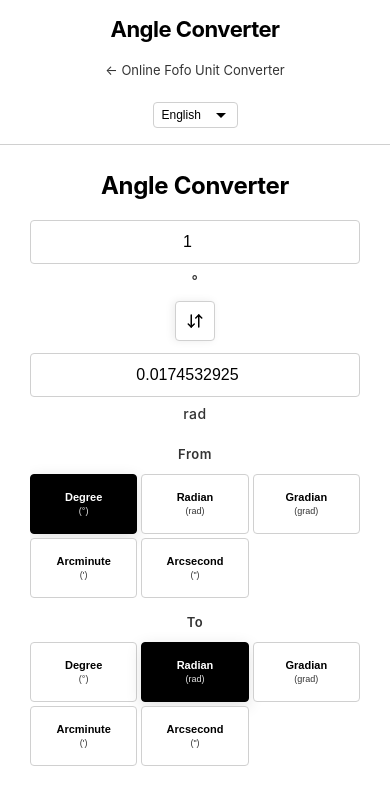
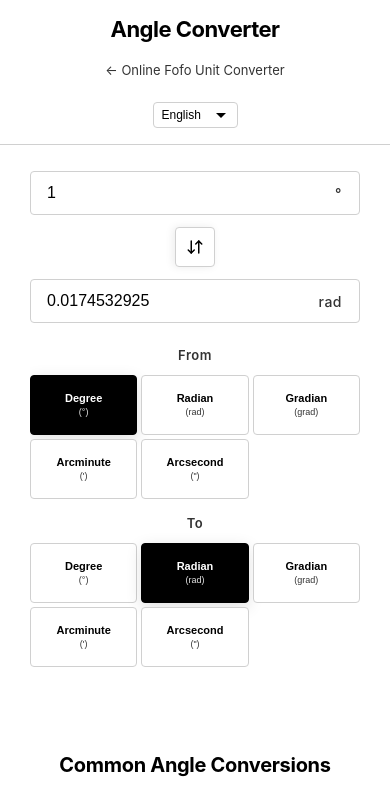
Before and after one commit to fffshiyu/FoFoFreeCoverter, a React (Vite) app: page /angle-converter in a window 390 px wide. Shown: the top 791 px of the page. Built offline with nearby package versions, Linux system fonts and the light colour scheme; a web font is replaced by a local one.

Commit message:
Fix homepage tabs to stay on page, add more examples, improve mobile layout

```diff
--- a/src/components/UnitConverter.css
+++ b/src/components/UnitConverter.css
@@ -49,6 +49,7 @@
   gap: 16px;
   width: 100%;
   max-width: 100%;
+  position: relative;
 }
 
 .value-input-group,
@@ -60,12 +61,20 @@
   flex-direction: column;
   gap: 8px;
   align-items: center;
+  position: relative;
+}
+
+.input-wrapper {
+  position: relative;
+  width: 100%;
+  display: flex;
+  align-items: center;
 }
 
 .main-input,
 .main-output {
   width: 100%;
-  padding: 14px 18px;
+  padding: 14px 80px 14px 18px;
   border: 1px solid var(--border-color);
   border-radius: 4px;
   font-size: 18px;
@@ -75,8 +84,18 @@
   transition: all 0.15s ease;
   outline: none;
   font-family: 'CustomFont', sans-serif;
-  text-align: center;
+  text-align: left;
   box-sizing: border-box;
+  position: relative;
+  -moz-appearance: textfield;
+}
+
+.main-input::-webkit-outer-spin-button,
+.main-input::-webkit-inner-spin-button,
+.main-output::-webkit-outer-spin-button,
+.main-output::-webkit-inner-spin-button {
+  -webkit-appearance: none;
+  margin: 0;
 }
 
 .main-input:focus {
@@ -102,16 +121,36 @@
 
 .input-unit-label,
 .output-unit-label {
+  position: absolute;
+  right: 18px;
+  top: 50%;
+  transform: translateY(-50%);
   font-size: 14px;
   font-weight: 500;
   color: var(--text-secondary);
-  text-align: center;
   letter-spacing: 0.5px;
   display: flex;
   align-items: center;
-  justify-content: center;
   gap: 4px;
-  width: 100%;
+  pointer-events: none;
+  z-index: 1;
+}
+
+.input-unit-label-inline,
+.output-unit-label-inline {
+  position: absolute;
+  right: 18px;
+  top: 50%;
+  transform: translateY(-50%);
+  font-size: 14px;
+  font-weight: 500;
+  color: var(--text-secondary);
+  letter-spacing: 0.5px;
+  display: flex;
+  align-items: center;
+  gap: 4px;
+  pointer-events: none;
+  z-index: 1;
 }
 
 .input-flag,
@@ -248,8 +287,7 @@
   justify-content: center;
   box-shadow: var(--shadow);
   flex-shrink: 0;
-  align-self: flex-end;
-  margin-bottom: 32px;
+  align-self: center;
 }
 
 .swap-button-large:hover {
--- a/src/components/UnitConverter.tsx
+++ b/src/components/UnitConverter.tsx
@@ -14,26 +14,6 @@ export default function UnitConverter({ category }: UnitConverterProps) {
   const { t, language } = useLanguage();
   const categoryData = unitCategories[category];
   const unitEntries = Object.entries(categoryData.units);
-
-  const categoryLabels: Record<UnitCategory, keyof typeof t> = {
-    length: 'length',
-    weight: 'weight',
-    temperature: 'temperature',
-    volume: 'volume',
-    time: 'time',
-    area: 'area',
-    speed: 'speed',
-    energy: 'energy',
-    pressure: 'pressure',
-    power: 'power',
-    data: 'data',
-    angle: 'angle',
-    frequency: 'frequency',
-    force: 'force',
-    torque: 'torque',
-    density: 'density',
-    currency: 'currency',
-  };
 
   const [fromValue, setFromValue] = useState<string>('1');
   const [toValue, setToValue] = useState<string>('');
@@ -134,13 +114,11 @@ export default function UnitConverter({ category }: UnitConverterProps) {
 
   return (
     <div className="converter-container">
-      <div className="converter-header">
-        <h2>{t[categoryLabels[category]]} {t.converter}</h2>
-      </div>
 
       <div className="converter-input-output-section">
         <div className="input-output-row">
           <div className="value-input-group">
+            <div className="input-wrapper">
               <input
                 type="number"
                 className="main-input"
@@ -148,11 +126,12 @@ export default function UnitConverter({ category }: UnitConverterProps) {
                 onChange={(e) => handleFromChange(e.target.value)}
                 placeholder={t.inputValue}
               />
-            <div className="input-unit-label">
+              <div className="input-unit-label-inline">
                 {category === 'currency' && getCurrencyFlag(fromUnit) && (
                   <span className="input-flag">{getCurrencyFlag(fromUnit)} </span>
                 )}
                 {fromUnitObj.symbol}
+              </div>
             </div>
           </div>
 
@@ -166,6 +145,7 @@ export default function UnitConverter({ category }: UnitConverterProps) {
           </button>
 
           <div className="value-output-group">
+            <div className="input-wrapper">
               <input
                 type="number"
                 className="main-output"
@@ -173,11 +153,12 @@ export default function UnitConverter({ category }: UnitConverterProps) {
                 onChange={(e) => handleToChange(e.target.value)}
                 placeholder={t.inputValue}
               />
-            <div className="output-unit-label">
+              <div className="output-unit-label-inline">
                 {category === 'currency' && getCurrencyFlag(toUnit) && (
                   <span className="output-flag">{getCurrencyFlag(toUnit)} </span>
                 )}
                 {toUnitObj.symbol}
+              </div>
             </div>
           </div>
         </div>
--- a/src/pages/ConverterPage.css
+++ b/src/pages/ConverterPage.css
@@ -51,10 +51,10 @@
 }
 
 .converter-page-layout {
-  display: flex;
-  flex-direction: row;
-  align-items: flex-start;
-  justify-content: center;
+  display: grid;
+  grid-template-columns: auto 1fr auto;
+  align-items: start;
+  justify-items: center;
   gap: 20px;
   max-width: 1600px;
   margin: 0 auto;
@@ -63,15 +63,29 @@
   flex: 1;
 }
 
+.sidebar-ads-left {
+  grid-column: 1;
+  justify-self: end;
+}
+
+.sidebar-ads-right {
+  grid-column: 3;
+  justify-self: start;
+}
+
 .converter-page-main {
-  flex: 1;
+  grid-column: 2;
+}
+
+.converter-page-main {
   max-width: 900px;
+  width: 100%;
   margin: 0 auto;
   display: flex;
   flex-direction: column;
   gap: 40px;
-  width: 100%;
   align-items: center;
+  justify-self: center;
 }
 
 .converter-page-main > * {
@@ -152,7 +166,18 @@
   }
 
   .converter-page-layout {
+    grid-template-columns: 1fr;
     padding: 20px;
+  }
+
+  .sidebar-ads-left,
+  .sidebar-ads-right {
+    display: none;
+  }
+
+  .converter-page-main {
+    grid-column: 1;
+    max-width: 900px;
   }
 }
 
--- a/src/pages/ConverterPage.tsx
+++ b/src/pages/ConverterPage.tsx
@@ -63,66 +63,105 @@ const examples: Record<UnitCategory, Array<{ from: string; fromValue: number; to
     { from: 'liter', fromValue: 1, to: 'gallon', toValue: 0.264172 },
     { from: 'milliliter', fromValue: 1000, to: 'liter', toValue: 1 },
     { from: 'gallon', fromValue: 1, to: 'liter', toValue: 3.78541 },
+    { from: 'cubicMeter', fromValue: 1, to: 'liter', toValue: 1000 },
+    { from: 'quart', fromValue: 1, to: 'liter', toValue: 0.946353 },
+    { from: 'pint', fromValue: 1, to: 'milliliter', toValue: 473.176 },
   ],
   time: [
     { from: 'hour', fromValue: 1, to: 'minute', toValue: 60 },
     { from: 'day', fromValue: 1, to: 'hour', toValue: 24 },
     { from: 'week', fromValue: 1, to: 'day', toValue: 7 },
+    { from: 'minute', fromValue: 60, to: 'hour', toValue: 1 },
+    { from: 'year', fromValue: 1, to: 'day', toValue: 365 },
+    { from: 'month', fromValue: 1, to: 'day', toValue: 30 },
   ],
   area: [
     { from: 'squareMeter', fromValue: 1, to: 'squareFoot', toValue: 10.7639 },
     { from: 'hectare', fromValue: 1, to: 'acre', toValue: 2.47105 },
     { from: 'squareKilometer', fromValue: 1, to: 'squareMile', toValue: 0.386102 },
+    { from: 'acre', fromValue: 1, to: 'squareMeter', toValue: 4046.86 },
+    { from: 'squareFoot', fromValue: 1, to: 'squareMeter', toValue: 0.092903 },
+    { from: 'squareInch', fromValue: 1, to: 'squareCentimeter', toValue: 6.4516 },
   ],
   speed: [
     { from: 'kilometerPerHour', fromValue: 100, to: 'milePerHour', toValue: 62.1371 },
     { from: 'meterPerSecond', fromValue: 10, to: 'kilometerPerHour', toValue: 36 },
     { from: 'milePerHour', fromValue: 60, to: 'kilometerPerHour', toValue: 96.5606 },
+    { from: 'knot', fromValue: 1, to: 'kilometerPerHour', toValue: 1.852 },
+    { from: 'footPerSecond', fromValue: 1, to: 'meterPerSecond', toValue: 0.3048 },
+    { from: 'meterPerSecond', fromValue: 1, to: 'milePerHour', toValue: 2.23694 },
   ],
   energy: [
     { from: 'joule', fromValue: 1000, to: 'kilojoule', toValue: 1 },
     { from: 'calorie', fromValue: 1, to: 'joule', toValue: 4.184 },
     { from: 'kilowattHour', fromValue: 1, to: 'joule', toValue: 3600000 },
+    { from: 'kilocalorie', fromValue: 1, to: 'calorie', toValue: 1000 },
+    { from: 'btu', fromValue: 1, to: 'joule', toValue: 1055.06 },
+    { from: 'wattHour', fromValue: 1, to: 'joule', toValue: 3600 },
   ],
   pressure: [
     { from: 'pascal', fromValue: 101325, to: 'atmosphere', toValue: 1 },
     { from: 'bar', fromValue: 1, to: 'pascal', toValue: 100000 },
     { from: 'psi', fromValue: 1, to: 'pascal', toValue: 6894.76 },
+    { from: 'kilopascal', fromValue: 1, to: 'pascal', toValue: 1000 },
+    { from: 'torr', fromValue: 1, to: 'pascal', toValue: 133.322 },
+    { from: 'atmosphere', fromValue: 1, to: 'psi', toValue: 14.6959 },
   ],
   power: [
     { from: 'watt', fromValue: 1000, to: 'kilowatt', toValue: 1 },
     { from: 'horsepower', fromValue: 1, to: 'watt', toValue: 745.7 },
     { from: 'kilowatt', fromValue: 1, to: 'horsepower', toValue: 1.34102 },
+    { from: 'megawatt', fromValue: 1, to: 'kilowatt', toValue: 1000 },
+    { from: 'btuPerHour', fromValue: 1, to: 'watt', toValue: 0.293071 },
+    { from: 'kilowatt', fromValue: 1, to: 'watt', toValue: 1000 },
   ],
   data: [
     { from: 'byte', fromValue: 1024, to: 'kilobyte', toValue: 1 },
     { from: 'megabyte', fromValue: 1, to: 'kilobyte', toValue: 1024 },
     { from: 'gigabyte', fromValue: 1, to: 'megabyte', toValue: 1024 },
+    { from: 'terabyte', fromValue: 1, to: 'gigabyte', toValue: 1024 },
+    { from: 'kilobyte', fromValue: 1024, to: 'megabyte', toValue: 1 },
+    { from: 'bit', fromValue: 8, to: 'byte', toValue: 1 },
   ],
   angle: [
     { from: 'degree', fromValue: 180, to: 'radian', toValue: 3.14159 },
     { from: 'radian', fromValue: 1, to: 'degree', toValue: 57.2958 },
     { from: 'degree', fromValue: 90, to: 'gradian', toValue: 100 },
+    { from: 'radian', fromValue: 3.14159, to: 'degree', toValue: 180 },
+    { from: 'arcminute', fromValue: 60, to: 'degree', toValue: 1 },
+    { from: 'arcsecond', fromValue: 3600, to: 'degree', toValue: 1 },
   ],
   frequency: [
     { from: 'hertz', fromValue: 1000, to: 'kilohertz', toValue: 1 },
     { from: 'megahertz', fromValue: 1, to: 'kilohertz', toValue: 1000 },
     { from: 'gigahertz', fromValue: 1, to: 'megahertz', toValue: 1000 },
+    { from: 'kilohertz', fromValue: 1000, to: 'megahertz', toValue: 1 },
+    { from: 'megahertz', fromValue: 1000, to: 'gigahertz', toValue: 1 },
+    { from: 'hertz', fromValue: 1000000, to: 'megahertz', toValue: 1 },
   ],
   force: [
     { from: 'newton', fromValue: 1, to: 'poundForce', toValue: 0.224809 },
     { from: 'kilonewton', fromValue: 1, to: 'newton', toValue: 1000 },
     { from: 'poundForce', fromValue: 1, to: 'newton', toValue: 4.44822 },
+    { from: 'kilogramForce', fromValue: 1, to: 'newton', toValue: 9.80665 },
+    { from: 'newton', fromValue: 1000, to: 'kilonewton', toValue: 1 },
+    { from: 'poundForce', fromValue: 1, to: 'kilogramForce', toValue: 0.453592 },
   ],
   torque: [
     { from: 'newtonMeter', fromValue: 1, to: 'poundFoot', toValue: 0.737562 },
     { from: 'poundFoot', fromValue: 1, to: 'newtonMeter', toValue: 1.35582 },
     { from: 'kilogramMeter', fromValue: 1, to: 'newtonMeter', toValue: 9.80665 },
+    { from: 'poundInch', fromValue: 1, to: 'newtonMeter', toValue: 0.112985 },
+    { from: 'poundFoot', fromValue: 12, to: 'poundInch', toValue: 12 },
+    { from: 'newtonMeter', fromValue: 1, to: 'poundInch', toValue: 8.85075 },
   ],
   density: [
     { from: 'kilogramPerCubicMeter', fromValue: 1000, to: 'gramPerCubicCentimeter', toValue: 1 },
     { from: 'poundPerCubicFoot', fromValue: 1, to: 'kilogramPerCubicMeter', toValue: 16.0185 },
     { from: 'gramPerCubicCentimeter', fromValue: 1, to: 'kilogramPerCubicMeter', toValue: 1000 },
+    { from: 'poundPerCubicInch', fromValue: 1, to: 'kilogramPerCubicMeter', toValue: 27679.9 },
+    { from: 'gramPerCubicCentimeter', fromValue: 1, to: 'poundPerCubicFoot', toValue: 62.428 },
+    { from: 'kilogramPerCubicMeter', fromValue: 1, to: 'poundPerCubicFoot', toValue: 0.062428 },
   ],
   currency: [
     { from: 'USD', fromValue: 1, to: 'EUR', toValue: 0.92 },
@@ -142,10 +181,13 @@ export default function ConverterPage() {
   const category = slug ? slugToCategory[slug] : null;
 
   useEffect(() => {
+    // 滚动到页面顶部
+    window.scrollTo(0, 0);
+
     if (!category || !unitCategories[category]) {
       navigate('/');
     }
-  }, [category, navigate]);
+  }, [category, navigate, slug]);
 
   if (!category || !unitCategories[category]) {
     return null;
```
Also changed, not shown: src/pages/HomePage.tsx (+13 -2 lines). Lines whose indentation alone changed are shown as unchanged.
